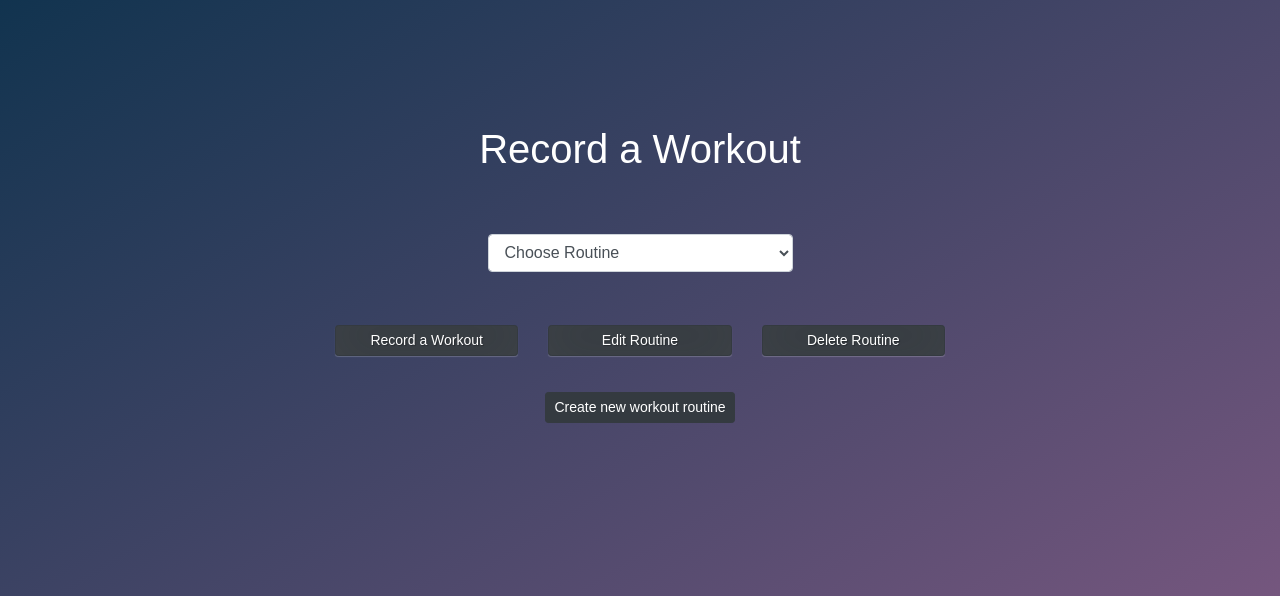
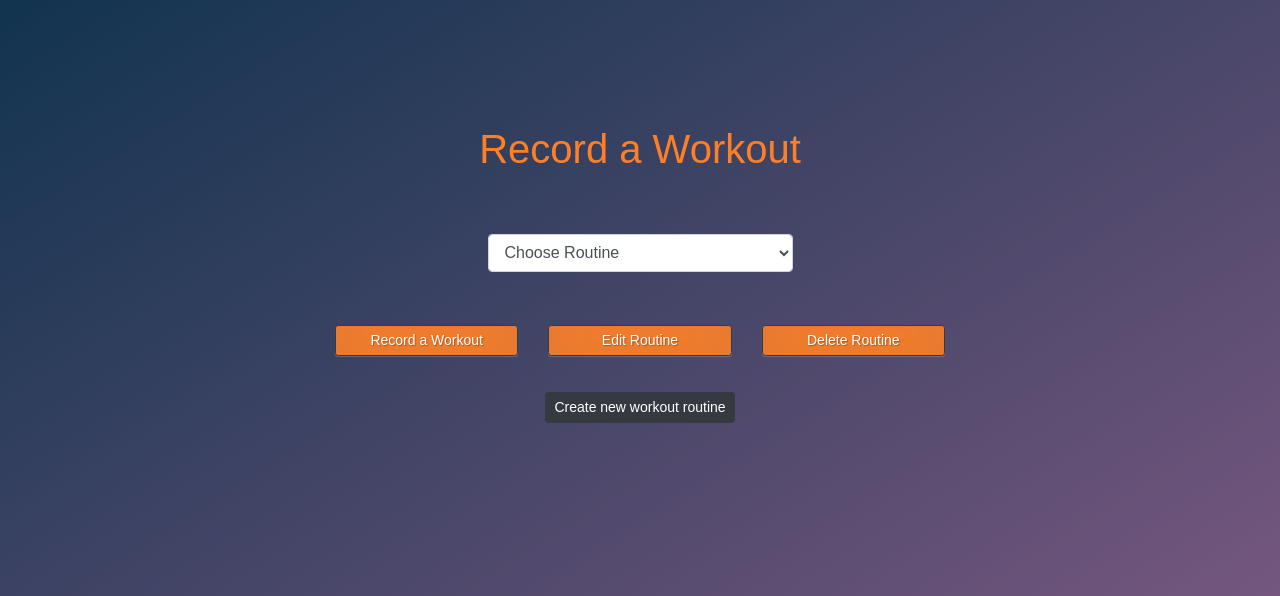
Before and after one commit to Bryantbrewster/StrengthJournal, a Flask app: template templates/workout.html in a window 1280 px wide. Shown: the part 59-655 px from the top of the page. Run offline with Flask 2, Linux system fonts and the light colour scheme; the template is opened without the code that fills it: most values are stand-ins (such as "Sample title", 1, 10 or a date in 2020); some libraries are stand-ins or nearby versions.

Commit message:
fixed "get started" on the home page, added orange branding to buttons on workout choice

```diff
--- a/templates/index2.html
+++ b/templates/index2.html
@@ -53,7 +53,13 @@
 						<p>Create custom strength routines, record your exercises, and visualize progress through your
 							own set of personal dashboards</p>
 						<ul class="actions">
+							{% if current_user.is_authenticated: %}
 							<a href="{{ url_for('workout_choice') }}" class="btn btn-dark btn-lg get-started-btn get-started orange-btn">Get started</a>
+							{% endif %}
+							{% if not current_user.is_authenticated: %}
+							<a href="{{ url_for('login') }}" class="btn btn-dark btn-lg get-started-btn get-started orange-btn">Get started</a>
+							{% endif %}
+
 <!--							<li><a href="#one" class="button large primary scrolly">Learn More</a></li>-->
 						</ul>
 					</div>
--- a/templates/workout.html
+++ b/templates/workout.html
@@ -7,7 +7,7 @@
         <div class="col-md-6">
 
             {% if workout_list: %}
-            <h1>Record a Workout</h1>
+            <h1 style="color:#FF7F27">Record a Workout</h1>
             <form action="{{ url_for('add_to_workout') }}" method="POST">
 <!--                <label for="date">Date</label>-->
 <!--                <input type="date" id="date" name="workout_date" required>-->
@@ -26,13 +26,13 @@
                 <br>
                 <div class="row">
                     <div class="col-sm-4">
-                        <input type="submit" name="button" value="Record a Workout" class="btn btn-dark btn-sm small-blk-btn">
+                        <input type="submit" name="button" value="Record a Workout" class="btn btn-dark btn-sm small-blk-btn orange-btn">
                     </div>
                     <div class="col-sm-4">
-                        <input type="submit" name="button" value="Edit Routine" class="btn btn-dark btn-sm small-blk-btn">
+                        <input type="submit" name="button" value="Edit Routine" class="btn btn-dark btn-sm small-blk-btn orange-btn">
                     </div>
                     <div class="col-sm-4">
-                        <input type="button" name="button" value="Delete Routine" class="btn btn-dark btn-sm small-blk-btn" data-toggle="modal" data-target="#confirm-submit">
+                        <input type="button" name="button" value="Delete Routine" class="btn btn-dark btn-sm small-blk-btn orange-btn" data-toggle="modal" data-target="#confirm-submit">
                     </div>
                 </div>
 
```
